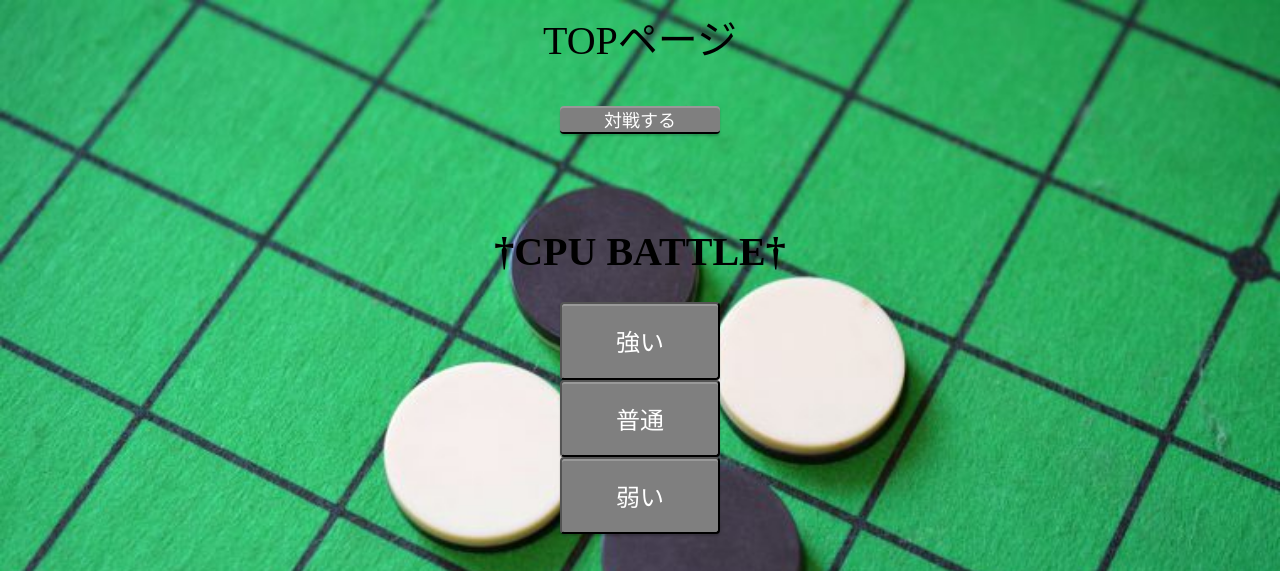
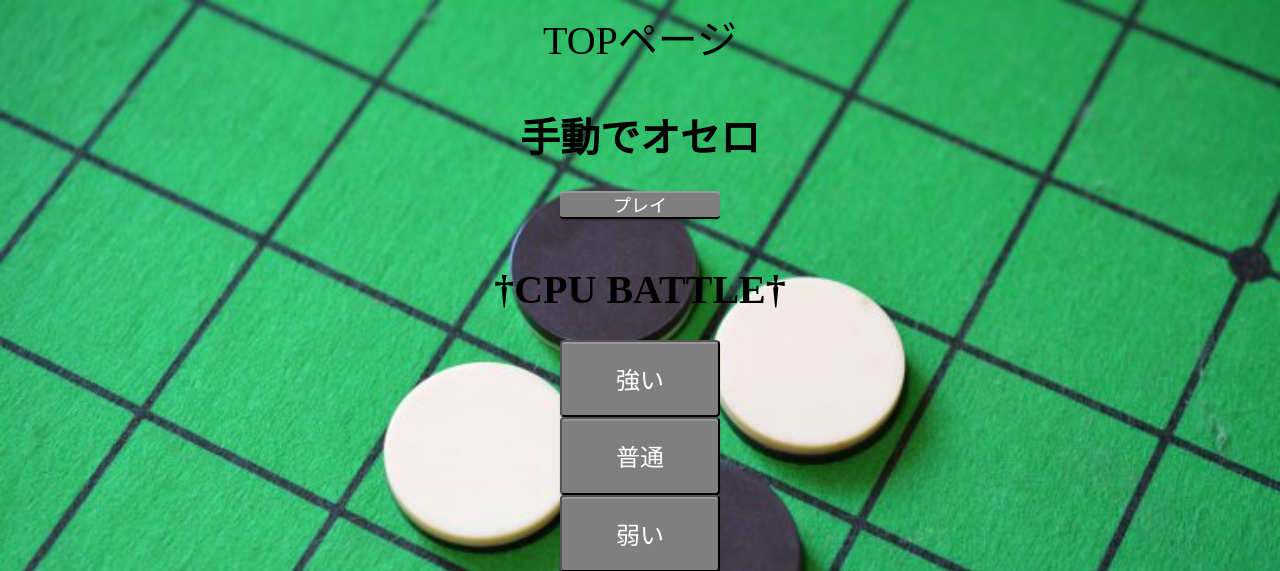
Before and after one commit to 2021AIT-OOP2-G06/oop2-othello, a Flask app: template templates/toppage.html in a window 1280 px wide. Shown: the top 571 px of the page. Run offline with Flask 2, Linux system fonts and the light colour scheme; the template is opened without the code that fills it, so the values that code supplies are empty; some libraries are stand-ins or nearby versions.

Commit message:
個人的に整え
あと名前入力の準備工事

```diff
--- a/templates/toppage.html
+++ b/templates/toppage.html
@@ -11,16 +11,23 @@
 </head>
 
 <p>TOPページ</p>
+<!--
+<h1>名前を入力</h1>
+<div class="namebox">
+    <input type="text" id="name"><button>登録</button>
+</div>
+-->
+
+<h1>手動でオセロ</h1>
 <div class="button">
-    <a href="#" class="battle" onclick="gameStart()">対戦する</a>
+    <a href="#" class="battle">プレイ</a>
 </div>
 
 <h1>†CPU BATTLE†</h1>
-
 <div class="button">
-    <button class="cp_btn" id="hard">強い</a>
-    <button class="cp_btn" id="normal">普通</a>
-    <button class="cp_btn" id="easy">弱い</a>
+    <button class="cp_btn" id="hard">強い</button>
+    <button class="cp_btn" id="normal">普通</button>
+    <button class="cp_btn" id="easy">弱い</button>
 </div>
 
 <style>
@@ -28,6 +35,11 @@
         background-image: url(../static/adpDSC_1353-.jpg);
         background-size: cover;
     }
+    /*
+    div.namebox{
+        text-align: center;
+    }
+    */
     p {
         font-size: 30pt;
         text-align: center;
@@ -35,7 +47,7 @@
 
     h1 {
         font-size: 30pt;
-        margin-top: 2.5cm;
+        margin-top: 1cm;
         text-align: center;
     }
 
```
